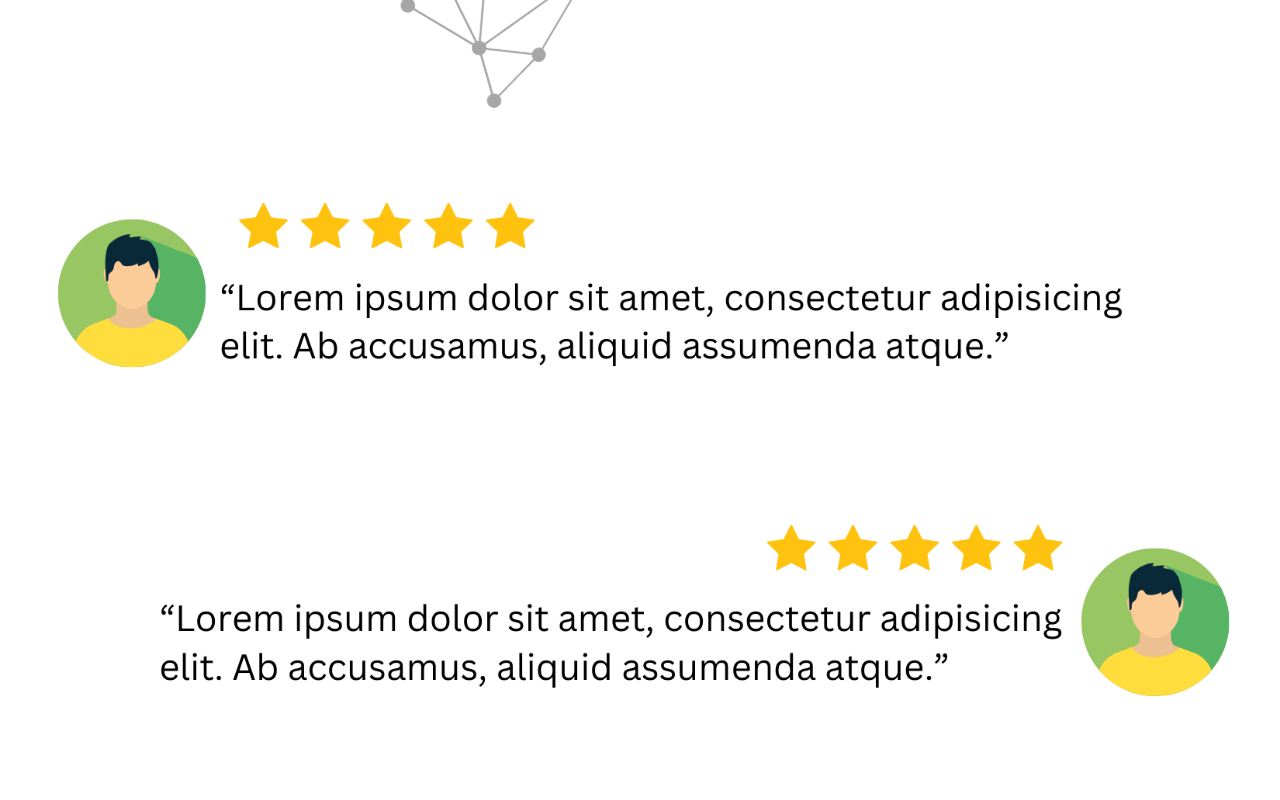
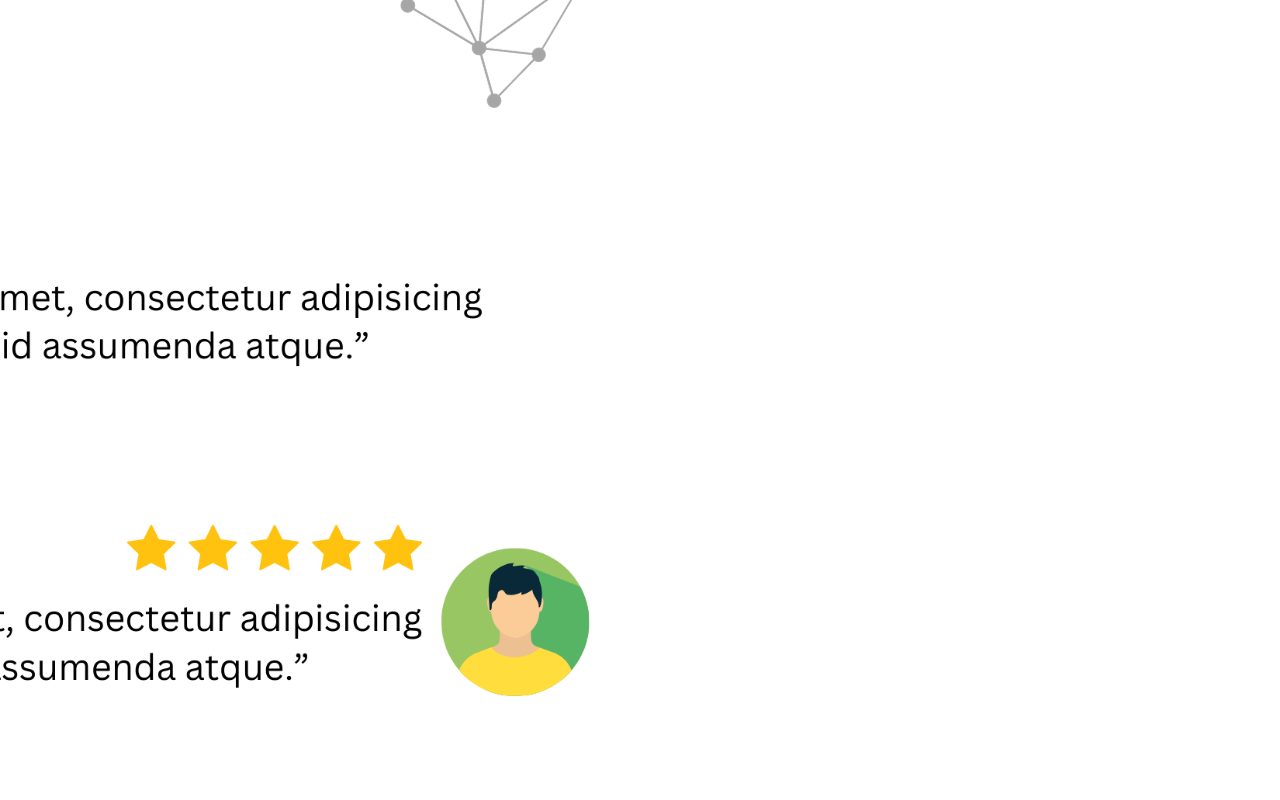
Before and after one commit to lolaeurich/lp-papafrete, a React (Vite) app: page / in a window 1280 px wide. Shown: the part 2340-3140 px from the top of the page. Built offline with nearby package versions, Linux system fonts and the light colour scheme.

Commit message:
fix: proporções

```diff
--- a/src/App.jsx
+++ b/src/App.jsx
@@ -7,9 +7,7 @@ const App = () => {
     <>
     <Navbar />
     <Hero />
-    <div className={'w-full drop-shadow-md bg-gray-200 h-[550px]'}>
-      <Comments />
-    </div>
+    <Comments />
     </>
   );
 }
--- a/src/components/Comments.jsx
+++ b/src/components/Comments.jsx
@@ -5,17 +5,19 @@ import comentarios from "/src/assets/comentarios.png"
 const Comments = () => {
     return(
         <>
-        <section className="py-4">
-           <div className="container flex flex-row justify-between align-center">
-            <div className="relative basis-1/2">
-                <img src={mapa} alt="" className={'z-0 w-full h-[480px] right-6 pt-3'}></img>
-             <div className="absolute top-12 left-10 w-full h-[450px]">
-                <img src={comentarios} alt="" className={"pr-10"}></img>
+        <section className="flex justify-center items-center py-4 w-full drop-shadow-md bg-gray-200 h-96">
+           <div className="container flex justify-center align-center">
+                <div className="relative direction-column basis-1/2">
+                    <img src={mapa} alt="" className={'absolute w-10/12 h-80'}></img>
+                    <img src={comentarios} alt="" className={"absolute w-10/12 h-10/12"} style={{
+                        transform: "translate(-50%, 0)",
+                        // top: "50%",
+                        left: "50%"
+                    }}></img>
                 </div>
-            </div>
-            <div className="direction-column basis-1/2 pl-12 pt-20 content-center items-center">
+                <div className="direction-column basis-1/2 pl-8 pt-8 content-center items-center">
                     <h1 className="mb-5 text-3xl font-bold">O que nossos usuários dizem?</h1>
-                <p className="mb-3 text-base font-normal">
+                    <p className="text-sm font-normal">
                         Lorem ipsum dolor sit amet,
                         consectetur adipisicing elit.
                         Ab accusamus, aliquid assumenda atque.<br/>
--- a/src/components/Hero.jsx
+++ b/src/components/Hero.jsx
@@ -4,9 +4,9 @@ import heroimage from "/src/assets/heroimage.png"
 const Hero = () => {
     return (
         <>
-        <section className="bg-white h-[550px] max-w-full py-12">
-            <div className="container flex flex-row justify-between align-center">
-                <div className="direction-column basis-1/2 pl-12 pb-12 pt-12 content-center items-center">
+        <section className="bg-white h-96 max-w-full py-8">
+            <div className="container flex flex-row">
+                <div className="direction-column basis-1/2 pl-12 content-center items-center">
                     <p className="mb-1 text-black text-xl font-medium">Em todos os cantos do país</p>
                     <h1 className="mb-5 text-yellow-500 text-5xl font-bold">
                         Quer enviar?<br/>
@@ -21,8 +21,8 @@ const Hero = () => {
                         Cadastre-se
                     </button>
                 </div>
-                <div className="basis-1/2">
-                    <img src={heroimage} alt="" className={'w-full right-6 pt-3'}/>
+                <div className="basis-1/2 pl-20">
+                    <img src={heroimage} alt="" className={'w-auto h-10/12 right-6'}/>
                 </div>
             </div>
         </section>
```
Also changed, not shown: tailwind.css. Lines whose indentation alone changed are shown as unchanged.
